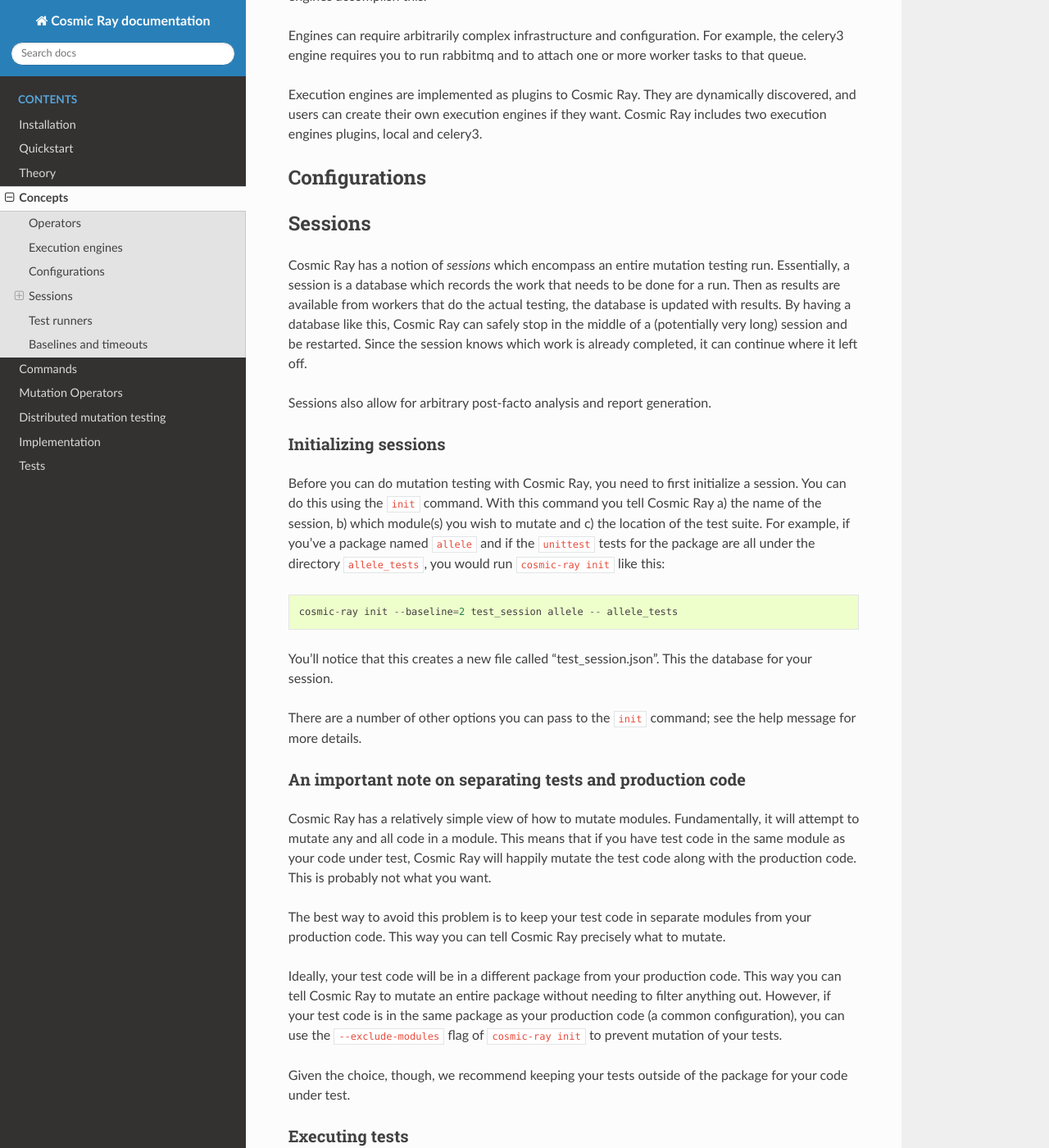
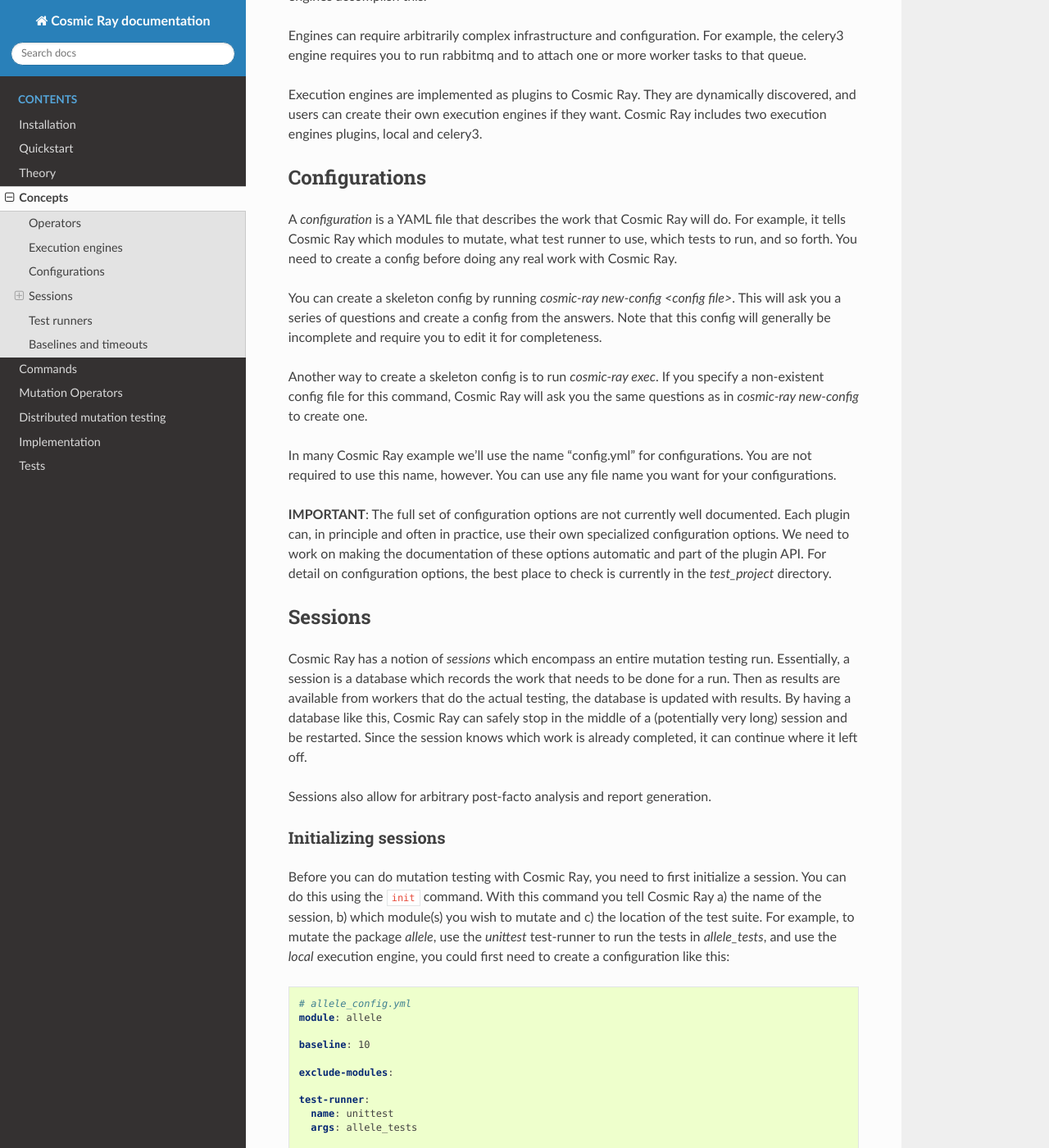
Before and after one commit to sixty-north/cosmic-ray, a Sphinx documentation site: the page built from docs/concepts.rst, in a window 1280 px wide and 1400 px high, scrolled down 960 px. Shown: the whole window at 82% size. Built offline with Sphinx 7.4.7 and the Read the Docs theme 2.0.0, drawn with Linux system fonts in a browser that asks for light colours; some of the changed text lies outside the part shown.

Commit message:
Clarified documentation regarding configurations and sessions.

````diff
--- a/docs/concepts.rst
+++ b/docs/concepts.rst
@@ -55,6 +55,31 @@
 Configurations
 ==============
 
+A *configuration* is a YAML file that describes the work that Cosmic Ray will
+do. For example, it tells Cosmic Ray which modules to mutate, what test runner
+to use, which tests to run, and so forth. You need to create a config before
+doing any real work with Cosmic Ray.
+
+You can create a skeleton config by running `cosmic-ray new-config <config
+file>`. This will ask you a series of questions and create a config from the
+answers. Note that this config will generally be incomplete and require you to
+edit it for completeness.
+
+Another way to create a skeleton config is to run `cosmic-ray exec`. If you
+specify a non-existent config file for this command, Cosmic Ray will ask you the
+same questions as in `cosmic-ray new-config` to create one.
+
+In many Cosmic Ray example we'll use the name "config.yml" for configurations.
+You are not required to use this name, however. You can use any file name you
+want for your configurations.
+
+**IMPORTANT**: The full set of configuration options are not currently well
+documented. Each plugin can, in principle and often in practice, use their own
+specialized configuration options. We need to work on making the documentation
+of these options automatic and part of the plugin API. For detail on
+configuration options, the best place to check is currently in the
+`test_project` directory.
+
 Sessions
 ========
 
@@ -73,23 +98,38 @@
 Initializing sessions
 ---------------------
 
-Before you can do mutation testing with Cosmic Ray, you need to first
-initialize a session. You can do this using the ``init`` command. With
-this command you tell Cosmic Ray a) the name of the session, b) which
-module(s) you wish to mutate and c) the location of the test suite. For
-example, if you've a package named ``allele`` and if the ``unittest``
-tests for the package are all under the directory ``allele_tests``, you
-would run ``cosmic-ray init`` like this:
+Before you can do mutation testing with Cosmic Ray, you need to first initialize
+a session. You can do this using the ``init`` command. With this command you
+tell Cosmic Ray a) the name of the session, b) which module(s) you wish to
+mutate and c) the location of the test suite. For example, to mutate the package
+`allele`, use the `unittest` test-runner to run the tests in `allele_tests`, and
+use the `local` execution engine, you could first need to create a configuration
+like this:
+
+.. code-block:: yaml
+
+   # allele_config.yml
+   module: allele
+
+   baseline: 10
+
+   exclude-modules:
+
+   test-runner:
+     name: unittest
+     args: allele_tests
+
+   execution-engine:
+     name: local
+
+You would run ``cosmic-ray init`` like this:
 
 ::
 
-    cosmic-ray init --baseline=2 test_session allele -- allele_tests
+    cosmic-ray init allele_config.yml allele_session
 
-You'll notice that this creates a new file called "test\_session.json".
+You'll notice that this creates a new file called "allele\_session.json".
 This the database for your session.
-
-There are a number of other options you can pass to the ``init``
-command; see the help message for more details.
 
 An important note on separating tests and production code
 ---------------------------------------------------------
@@ -135,7 +175,7 @@
 
 ::
 
-    cosmic-ray dump test-session | cr-report
+    cosmic-ray dump test_session | cr-report
 
 This will give you detailed information about what work was done,
 followed by a summary of the entire session.
@@ -149,13 +189,14 @@
 module, and there's another for tests written using
 ```pytest`` <pytest.org>`__.
 
-To specify a particular test runner when running Cosmic Ray, pass the
-``--test-runner`` flag to the ``init`` subcommand. For example, to use
-the ``pytest`` runner you would use:
+To specify a particular test runner when running Cosmic Ray, specify it in your
+config at the "test-runner:name" key:
 
-::
+.. code-block:: yaml
 
-    cosmic-ray init --test-runner=pytest test_session allele -- allele_tests
+  # config.yml
+  test-runner:
+    name: <test runner name>
 
 To get a list of the available test runners, use the ``test-runners``
 subcommand:
@@ -164,21 +205,20 @@
 
     cosmic-ray test-runners
 
-Test runners require information about which tests to run, flags
-controlling their behavior, and so forth. Since each test runner
-implementation takes different kinds of information, we allow users to
-pass arbitrary lists of arguments to test runners. When running the
-``cosmic-ray init`` command, everything after the lone ``--`` token is
-passed verbatim to the test runner initializer.
+Test runners require information about which tests to run, flags controlling
+their behavior, and so forth. Since each test runner implementation takes
+different kinds of information, we pass the value of "test-runner:args" to the
+test runner. For example, with this config:
 
-For example, the command:
+.. code-block:: yaml
 
-::
+   # config.yml
+   test-runner:
+     name: pytest
+     args: -x -k test_foo allele_tests
 
-    cosmic-ray init --test-runner=pytest sess allele -- -x -k test_foo allele_tests
-
-would pass the list ``['-x', '-k', 'test_foo', 'allele_tests']`` to the
-pytest runner initializer. This plugin passes this list directly to the
+would pass the string ``-x -k test_foo allele_tests`` to the
+pytest runner initializer. This plugin passes this string directly to the
 ``pytest.main()`` function which treats them as command line arguments;
 in this case, it means "exit on first failure, only running tests under
 'allele\_tests' which match 'test\_foo'". Each test runner will accept
@@ -196,27 +236,29 @@
 and the mutant is marked incompetent.
 
 There are two ways to specify timeout values to Cosmic Ray. The first is
-through the ``--timeout`` flag for the ``init`` subcommand. This flags
+through the ``timeout`` configuration key. This key
 specifies an absolute number of seconds that a test will be allowed to
 run. After the timeout is up, the test is killed. For example, to
 specify that tests should timeout after 10 seconds, use:
 
-::
+.. code-block:: yaml
 
-    cosmic-ray init --timeout=10 test_session allele -- allele/tests
+   # config.yml
+   timeout: 10
 
 The second way is by using a baseline timing. To use this technique,
-pass the ``--baseline`` argument to the ``init`` subcommand. When Cosmic
-Ray sees this flag it will make an initial run of the tests on an
+set the ``baseline`` config key. When Cosmic
+Ray sees this key it will make an initial run of the tests on an
 un-mutated version of the module under test. The amount of time this
 takes is considered the *baseline timing*. Then, Cosmic Ray multiplies
-this baseline timing by the value of ``--baseline`` and this final value
+this baseline timing by the value of ``baseline`` and this final value
 is used as the timeout for tests. For example, to tell Cosmic Ray to
-timeout tests when they take 3 times longer than a baseline run, use:
+timeout tests when they take 3 times longer than a baseline run, use
 
-::
+.. code-block:: yaml
 
-    cosmic-ray init --baseline=3 test_session allele -- allele/tests
+   # config.yml
+   baseline: 3
 
 This baseline technique is particularly useful if your testsuite runtime
 is in flux.
--- a/docs/quickstart.rst
+++ b/docs/quickstart.rst
@@ -17,7 +17,8 @@
     cosmic-ray init config.yml my_session
 
 If ``config.yml`` doesn't exist (which it won't initially) this will ask you a
-series of questions to help create it.
+series of questions to help create it. (Note that you don't have to use the
+names "config.yml" and "my_session". Any names will do.)
 
 This will also create a database file called ``my_session.json``. Once this is
 created, you can start executing tests with the ``exec`` command:
````
